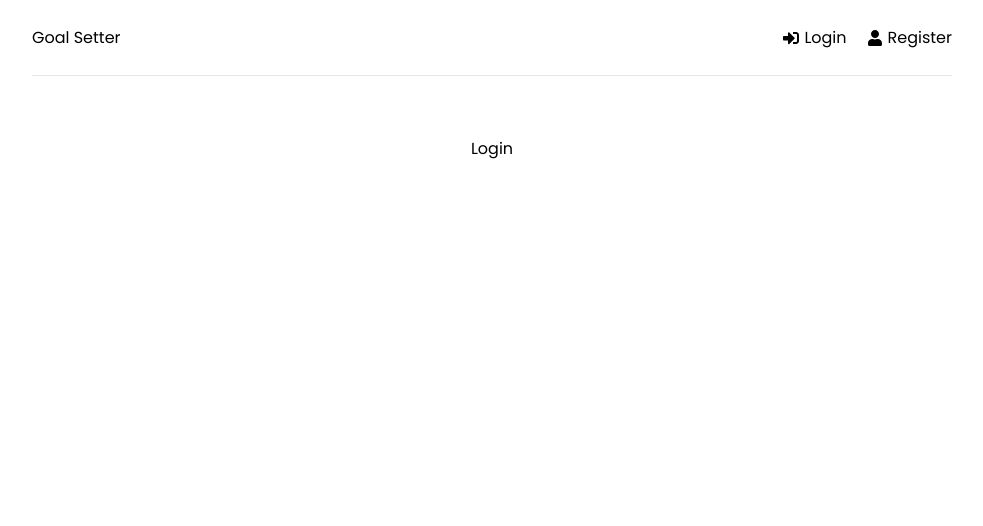
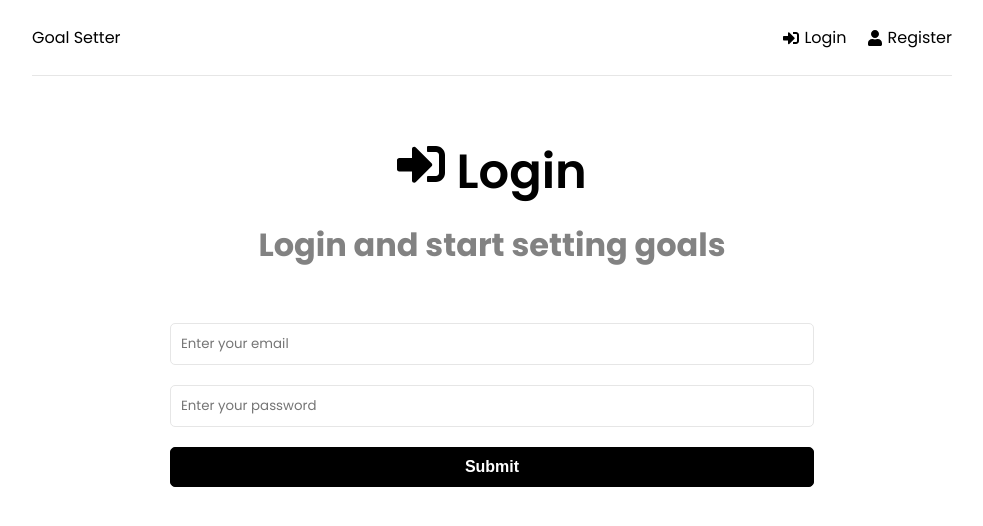
Before and after one commit to eaitbrahim/goals, a React (Create React App) app in the folder frontend/: page /login in a window 1280 px wide. Shown: the top 526 px of the page, without its empty margins (148-1131 px from the left). Built offline with nearby package versions, Linux system fonts and the light colour scheme.

Commit message:
Add login page

```diff
--- a/frontend/src/pages/Login.jsx
+++ b/frontend/src/pages/Login.jsx
@@ -1,8 +1,50 @@
-import React from 'react'
+import {useState, useEffect} from 'react';
+import { FaSignInAlt } from 'react-icons/fa';
 
 function Login() {
+  const [formData, setFormData] = useState({
+    email: '',
+    password: '',
+  });
+
+  const { email, password } = formData;
+
+  const onChange = (e)=> {
+    setFormData((prevState) => ({
+      ...prevState,
+      [e.target.name]: e.target.value
+    }));
+  };
+
+  const onSubmit = (e) => {
+    e.preventDefault();
+  }
   return (
-    <div>Login</div>
+    <>
+      <section className='heading'>
+        <h1><FaSignInAlt/> Login</h1>
+        <p>Login and start setting goals</p>
+      </section>
+      <section className='form'>
+        <form onSubmit={onSubmit}>
+          <div className='form-group'>
+            <input className='form-control' type='email' id='email'
+              name='email' value={email} placeholder='Enter your email'
+              onChange={onChange}/>
+          </div>
+
+          <div className='form-group'>
+            <input className='form-control' type='password' id='password'
+              name='password' value={password} placeholder='Enter your password'
+              onChange={onChange}/>
+          </div>
+
+          <div className='form-group'>
+            <button type='submit' className='btn btn-block'>Submit</button>
+          </div>
+        </form>
+      </section>
+    </>
   )
 }
 
```
